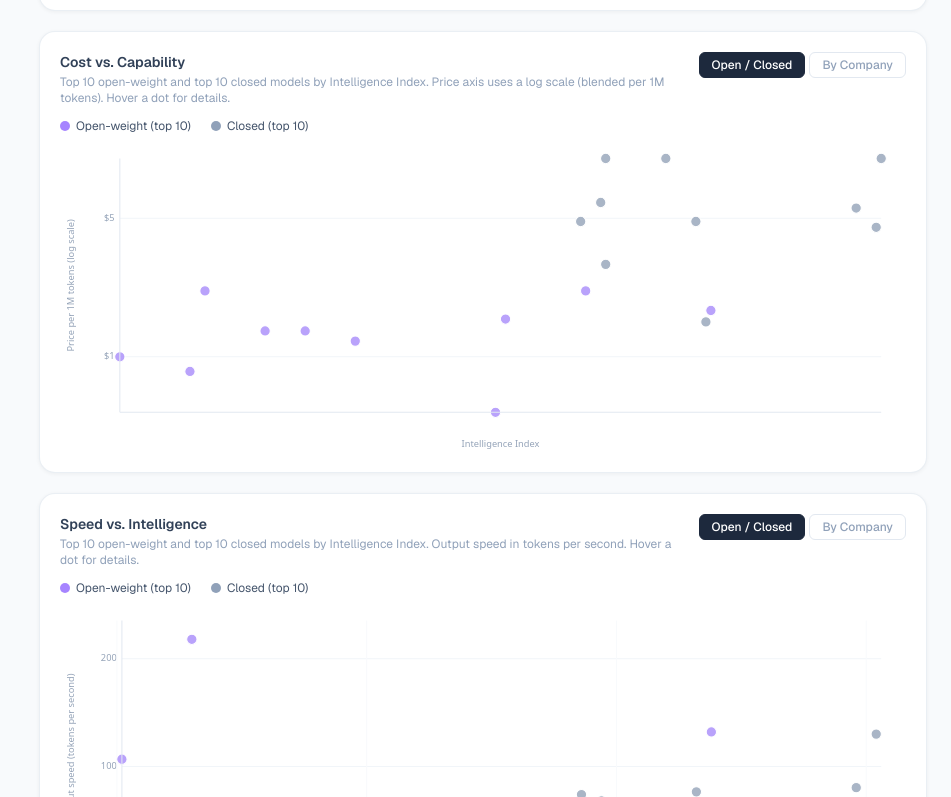
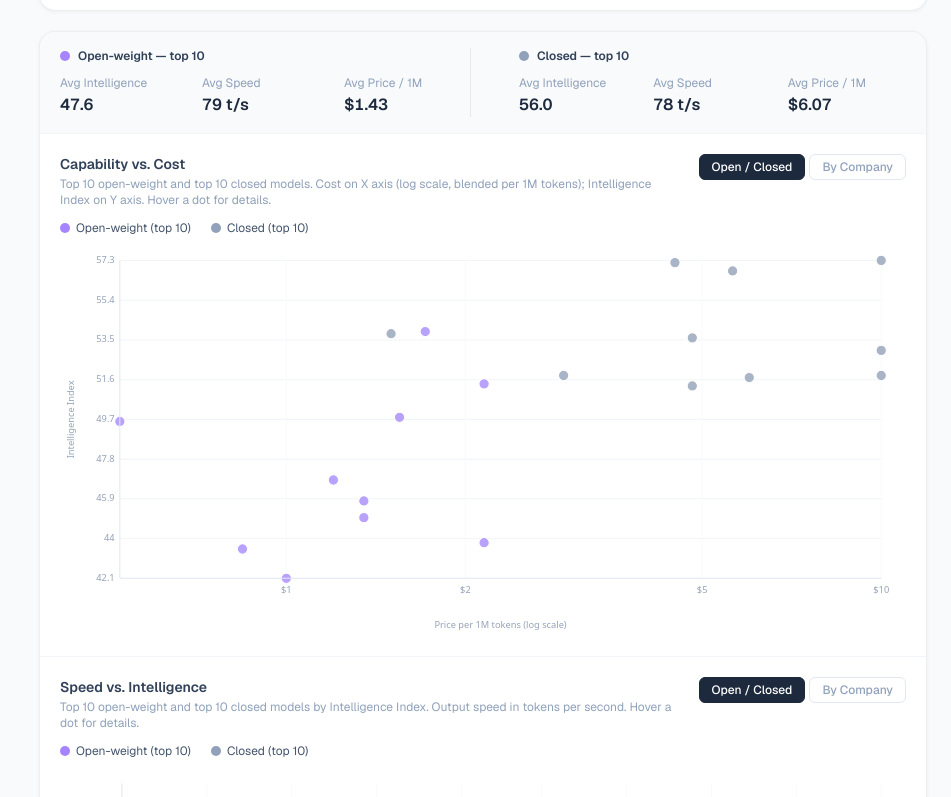
Before and after one commit to alym00sa-dev/ai-market-intelligence-public, a Next.js app: page /models in a window 1280 px wide. Shown: the part 2083-2880 px from the top of the page, without its empty margins (329-1280 px from the left). Built offline with nearby package versions, Linux system fonts and the light colour scheme.

Commit message:
updating graph layouts

```diff
--- a/app/components/FrontierModels.tsx
+++ b/app/components/FrontierModels.tsx
@@ -31,9 +31,10 @@ function fmt(n: number | null, dec = 1): string {
 }
 function fmtPrice(n: number | null): string {
   if (n == null) return "n/a"
-  if (n < 0.01) return `$${n.toFixed(3)}`
-  if (n < 1)    return `$${n.toFixed(2)}`
-  return `$${n.toFixed(0)}`
+  if (n < 0.01)  return `$${n.toFixed(4)}`
+  if (n < 1)     return `$${n.toFixed(3)}`
+  if (n < 10)    return `$${n.toFixed(2)}`
+  return `$${n.toFixed(2)}`
 }
 function fmtDate(d: string | null): string {
   if (!d) return "n/a"
@@ -534,7 +535,7 @@ function OpenVsClosedFrontier({ models }: { models: ModelRecord[] }) {
     <div className="bg-white rounded-2xl border border-slate-200/70 shadow-[0_1px_4px_rgba(0,0,0,0.05)] px-5 py-5">
       <div className="flex items-start justify-between gap-4 mb-2">
         <div className="flex-1 min-w-0">
-          <h3 className="text-sm font-semibold text-slate-700">Open vs. Closed Frontier</h3>
+          <h3 className="text-sm font-semibold text-slate-700">Open vs. Closed Intelligence Over Time</h3>
           <p className="text-xs text-slate-400 mt-0.5">
             Best model score at each point in time. Each step marks a new state-of-the-art. Hover any dot to see which model set the record.
           </p>
@@ -979,7 +980,7 @@ function ReleaseTimeline({ models }: { models: ModelRecord[] }) {
 
 // ── Graph 4: Cost vs Intelligence (top 20 + by-company view) ─────────────────
 
-function CostScatter({ models }: { models: ModelRecord[] }) {
+function CostScatter({ models, inner }: { models: ModelRecord[]; inner?: boolean }) {
   const [hovered, setHovered] = useState<ModelRecord | null>(null)
   const [viewMode, setViewMode] = useState<"open-closed" | "by-company">("open-closed")
 
@@ -1001,7 +1002,7 @@ function CostScatter({ models }: { models: ModelRecord[] }) {
   const plotModels = viewMode === "by-company" ? topByCompany : [...topOpen, ...topClosed]
   if (plotModels.length === 0) return null
 
-  const W = 820, H = 300, PAD_L = 58, PAD_B = 38, PAD_T = 16, PAD_R = 24
+  const W = 820, H = 380, PAD_L = 58, PAD_B = 56, PAD_T = 16, PAD_R = 24
   const plotW = W - PAD_L - PAD_R
   const plotH = H - PAD_T - PAD_B
 
@@ -1012,10 +1013,12 @@ function CostScatter({ models }: { models: ModelRecord[] }) {
   const logMax = Math.log10(maxP)
   const minI = Math.min(...intels), maxI = Math.max(...intels)
 
-  const toX = (v: number) => PAD_L + ((v - minI) / (maxI - minI || 1)) * plotW
-  const toY = (p: number) => PAD_T + (1 - (Math.log10(Math.max(p, 0.001)) - logMin) / (logMax - logMin || 1)) * plotH
-
-  const yTicks = [0.001, 0.01, 0.1, 0.5, 1, 5, 15, 50, 150].filter(t => t >= minP * 0.4 && t <= maxP * 2.5)
+  const toX = (p: number) => PAD_L + ((Math.log10(Math.max(p, 0.001)) - logMin) / (logMax - logMin || 1)) * plotW
+  const toY = (v: number) => PAD_T + (1 - (v - minI) / (maxI - minI || 1)) * plotH
+
+  const xTicks = [0.001, 0.005, 0.01, 0.05, 0.1, 0.25, 0.5, 1, 2, 5, 10, 15, 30, 50, 100, 150].filter(t => t >= minP * 0.4 && t <= maxP * 2.5)
+  const iStep = (maxI - minI) / 8
+  const yTicks = Array.from({ length: 9 }, (_, i) => parseFloat((minI + i * iStep).toFixed(1))).filter(t => t <= maxI + 0.1)
 
   const dotColor = (m: ModelRecord) =>
     viewMode === "by-company" ? orgColor(m.org) : (m.open_weight === true ? "#a78bfa" : "#94a3b8")
@@ -1024,15 +1027,16 @@ function CostScatter({ models }: { models: ModelRecord[] }) {
     ? [...new Set(topByCompany.map(m => m.org))].sort()
     : []
 
+  const inner_ = inner
   return (
-    <div className="bg-white rounded-2xl border border-slate-200/70 shadow-[0_1px_4px_rgba(0,0,0,0.05)] px-5 py-5">
+    <div className={inner_ ? "px-5 py-5" : "bg-white rounded-2xl border border-slate-200/70 shadow-[0_1px_4px_rgba(0,0,0,0.05)] px-5 py-5"}>
       <div className="flex items-start justify-between gap-4 mb-1">
         <div className="flex-1 min-w-0">
-          <h3 className="text-sm font-semibold text-slate-700">Cost vs. Capability</h3>
+          <h3 className="text-sm font-semibold text-slate-700">Capability vs. Cost</h3>
           <p className="text-xs text-slate-400 mt-0.5">
             {viewMode === "open-closed"
-              ? "Top 10 open-weight and top 10 closed models by Intelligence Index. Price axis uses a log scale (blended per 1M tokens). Hover a dot for details."
-              : "Top 30 models with pricing data, colored by company. Price axis uses a log scale. Hover a dot for details."
+              ? "Top 10 open-weight and top 10 closed models. Cost on X axis (log scale, blended per 1M tokens); Intelligence Index on Y axis. Hover a dot for details."
+              : "Top 30 models with pricing data, colored by company. Cost on X axis (log scale); Intelligence Index on Y axis. Hover a dot for details."
             }
           </p>
         </div>
@@ -1081,6 +1085,17 @@ function CostScatter({ models }: { models: ModelRecord[] }) {
               <g key={t}>
                 <line x1={PAD_L} y1={y} x2={PAD_L + plotW} y2={y} stroke="#f1f5f9" strokeWidth={1} />
                 <text x={PAD_L - 5} y={y} textAnchor="end" dominantBaseline="middle"
+                  fontSize={9} fill="#94a3b8" fontFamily="ui-sans-serif, system-ui">{t}</text>
+              </g>
+            )
+          })}
+          {xTicks.map(t => {
+            const x = toX(t)
+            if (x < PAD_L - 2 || x > PAD_L + plotW + 2) return null
+            return (
+              <g key={t}>
+                <line x1={x} y1={PAD_T} x2={x} y2={PAD_T + plotH} stroke="#f8fafc" strokeWidth={1} />
+                <text x={x} y={H - PAD_B + 14} textAnchor="middle"
                   fontSize={9} fill="#94a3b8" fontFamily="ui-sans-serif, system-ui">
                   ${t < 1 ? t.toFixed(t < 0.01 ? 3 : 2) : t}
                 </text>
@@ -1089,7 +1104,7 @@ function CostScatter({ models }: { models: ModelRecord[] }) {
           })}
 
           {plotModels.map(m => {
-            const x = toX(m.intelligence_index!), y = toY(m.price_blended!)
+            const x = toX(m.price_blended!), y = toY(m.intelligence_index!)
             const isHov = hovered?.id === m.id
             return (
               <g key={m.id}>
@@ -1104,7 +1119,7 @@ function CostScatter({ models }: { models: ModelRecord[] }) {
           })}
 
           {hovered && (() => {
-            const x = toX(hovered.intelligence_index!), y = toY(hovered.price_blended!)
+            const x = toX(hovered.price_blended!), y = toY(hovered.intelligence_index!)
             const tx = x > W * 0.68 ? x - 158 : x + 10
             const ty = y < 60 ? y + 8 : y - 62
             return (
@@ -1126,11 +1141,11 @@ function CostScatter({ models }: { models: ModelRecord[] }) {
             )
           })()}
 
-          <text x={PAD_L + plotW / 2} y={H - 4} textAnchor="middle"
-            fontSize={9} fill="#94a3b8" fontFamily="ui-sans-serif, system-ui">Intelligence Index</text>
+          <text x={PAD_L + plotW / 2} y={H - 8} textAnchor="middle"
+            fontSize={9} fill="#94a3b8" fontFamily="ui-sans-serif, system-ui">Price per 1M tokens (log scale)</text>
           <text x={14} y={PAD_T + plotH / 2} textAnchor="middle"
             transform={`rotate(-90, 14, ${PAD_T + plotH / 2})`}
-            fontSize={9} fill="#94a3b8" fontFamily="ui-sans-serif, system-ui">Price per 1M tokens (log scale)</text>
+            fontSize={9} fill="#94a3b8" fontFamily="ui-sans-serif, system-ui">Intelligence Index</text>
 
           <line x1={PAD_L} y1={PAD_T} x2={PAD_L} y2={PAD_T + plotH} stroke="#e2e8f0" strokeWidth={1} />
           <line x1={PAD_L} y1={PAD_T + plotH} x2={PAD_L + plotW} y2={PAD_T + plotH} stroke="#e2e8f0" strokeWidth={1} />
@@ -1142,7 +1157,7 @@ function CostScatter({ models }: { models: ModelRecord[] }) {
 
 // ── Graph 5: Speed vs Intelligence (top 20 + by-company view) ────────────────
 
-function SpeedVsIntelligence({ models }: { models: ModelRecord[] }) {
+function SpeedVsIntelligence({ models, inner }: { models: ModelRecord[]; inner?: boolean }) {
   const [hovered, setHovered] = useState<ModelRecord | null>(null)
   const [viewMode, setViewMode] = useState<"open-closed" | "by-company">("open-closed")
 
@@ -1164,7 +1179,7 @@ function SpeedVsIntelligence({ models }: { models: ModelRecord[] }) {
   const plotModels = viewMode === "by-company" ? topByCompany : [...topOpen, ...topClosed]
   if (plotModels.length === 0) return null
 
-  const W = 820, H = 300, PAD_L = 60, PAD_B = 38, PAD_T = 16, PAD_R = 24
+  const W = 820, H = 380, PAD_L = 60, PAD_B = 56, PAD_T = 16, PAD_R = 24
   const plotW = W - PAD_L - PAD_R
   const plotH = H - PAD_T - PAD_B
 
@@ -1176,9 +1191,9 @@ function SpeedVsIntelligence({ models }: { models: ModelRecord[] }) {
   const toX = (v: number) => PAD_L + ((v - minI) / (maxI - minI || 1)) * plotW
   const toY = (v: number) => PAD_T + (1 - (v - minS) / (maxS - minS || 1)) * plotH
 
-  const yTicks = [0, 25, 50, 100, 200, 400, 800, 1500, 3000].filter(t => t <= maxS * 1.1)
-  const xStep  = Math.ceil((maxI - minI) / 5 / 5) * 5 || 5
-  const xTicks = Array.from({ length: 7 }, (_, i) => Math.round(minI + i * xStep)).filter(t => t <= maxI + 1)
+  const yTicks = [0, 10, 25, 50, 75, 100, 150, 200, 300, 400, 600, 800, 1200, 1500, 2000, 3000].filter(t => t <= maxS * 1.1)
+  const xStep  = (maxI - minI) / 9
+  const xTicks = Array.from({ length: 10 }, (_, i) => parseFloat((minI + i * xStep).toFixed(1))).filter(t => t <= maxI + 0.1)
 
   const dotColor = (m: ModelRecord) =>
     viewMode === "by-company" ? orgColor(m.org) : (m.open_weight === true ? "#a78bfa" : "#94a3b8")
@@ -1187,8 +1202,9 @@ function SpeedVsIntelligence({ models }: { models: ModelRecord[] }) {
     ? [...new Set(topByCompany.map(m => m.org))].sort()
     : []
 
+  const inner_ = inner
   return (
-    <div className="bg-white rounded-2xl border border-slate-200/70 shadow-[0_1px_4px_rgba(0,0,0,0.05)] px-5 py-5">
+    <div className={inner_ ? "px-5 py-5" : "bg-white rounded-2xl border border-slate-200/70 shadow-[0_1px_4px_rgba(0,0,0,0.05)] px-5 py-5"}>
       <div className="flex items-start justify-between gap-4 mb-1">
         <div className="flex-1 min-w-0">
           <h3 className="text-sm font-semibold text-slate-700">Speed vs. Intelligence</h3>
@@ -1253,7 +1269,7 @@ function SpeedVsIntelligence({ models }: { models: ModelRecord[] }) {
             return (
               <g key={t}>
                 <line x1={x} y1={PAD_T} x2={x} y2={PAD_T + plotH} stroke="#f8fafc" strokeWidth={1} />
-                <text x={x} y={H - 8} textAnchor="middle"
+                <text x={x} y={H - PAD_B + 14} textAnchor="middle"
                   fontSize={9} fill="#94a3b8" fontFamily="ui-sans-serif, system-ui">{t}</text>
               </g>
             )
@@ -1297,7 +1313,7 @@ function SpeedVsIntelligence({ models }: { models: ModelRecord[] }) {
             )
           })()}
 
-          <text x={PAD_L + plotW / 2} y={H - 4} textAnchor="middle"
+          <text x={PAD_L + plotW / 2} y={H - 8} textAnchor="middle"
             fontSize={9} fill="#94a3b8" fontFamily="ui-sans-serif, system-ui">Intelligence Index</text>
           <text x={14} y={PAD_T + plotH / 2} textAnchor="middle"
             transform={`rotate(-90, 14, ${PAD_T + plotH / 2})`}
@@ -1307,6 +1323,72 @@ function SpeedVsIntelligence({ models }: { models: ModelRecord[] }) {
           <line x1={PAD_L} y1={PAD_T + plotH} x2={PAD_L + plotW} y2={PAD_T + plotH} stroke="#e2e8f0" strokeWidth={1} />
         </svg>
       </div>
+    </div>
+  )
+}
+
+// ── Scatter Section (metrics header + both scatter plots) ────────────────────
+
+function MetricStat({ label, value }: { label: string; value: string }) {
+  return (
+    <div>
+      <div className="text-xs text-slate-400 leading-tight">{label}</div>
+      <div className="text-base font-semibold text-slate-800 mt-0.5 tabular-nums">{value}</div>
+    </div>
+  )
+}
+
+function ScatterSection({ models }: { models: ModelRecord[] }) {
+  const top10Open = [...models]
+    .filter(m => m.open_weight === true && m.intelligence_index != null)
+    .sort((a, b) => b.intelligence_index! - a.intelligence_index!)
+    .slice(0, 10)
+
+  const top10Closed = [...models]
+    .filter(m => m.open_weight !== true && m.intelligence_index != null)
+    .sort((a, b) => b.intelligence_index! - a.intelligence_index!)
+    .slice(0, 10)
+
+  const avg = (arr: number[]) => arr.length ? arr.reduce((a, b) => a + b, 0) / arr.length : null
+
+  const openIntel  = avg(top10Open.map(m => m.intelligence_index!))
+  const openSpeed  = avg(top10Open.filter(m => m.tokens_per_sec != null && m.tokens_per_sec > 0).map(m => m.tokens_per_sec!))
+  const openPrice  = avg(top10Open.filter(m => m.price_blended != null && m.price_blended > 0).map(m => m.price_blended!))
+  const closedIntel = avg(top10Closed.map(m => m.intelligence_index!))
+  const closedSpeed = avg(top10Closed.filter(m => m.tokens_per_sec != null && m.tokens_per_sec > 0).map(m => m.tokens_per_sec!))
+  const closedPrice = avg(top10Closed.filter(m => m.price_blended != null && m.price_blended > 0).map(m => m.price_blended!))
+
+  return (
+    <div className="bg-white rounded-2xl border border-slate-200/70 shadow-[0_1px_4px_rgba(0,0,0,0.05)] overflow-hidden">
+      {/* Metrics header */}
+      <div className="px-5 py-4 grid grid-cols-2 gap-6 divide-x divide-slate-200 bg-slate-50">
+        <div>
+          <div className="flex items-center gap-2 mb-3">
+            <span className="w-2.5 h-2.5 rounded-full bg-violet-400 shrink-0" />
+            <span className="text-xs font-semibold text-slate-700">Open-weight — top 10</span>
+          </div>
+          <div className="grid grid-cols-3 gap-4">
+            <MetricStat label="Avg Intelligence" value={openIntel != null ? openIntel.toFixed(1) : "n/a"} />
+            <MetricStat label="Avg Speed" value={openSpeed != null ? `${openSpeed.toFixed(0)} t/s` : "n/a"} />
+            <MetricStat label="Avg Price / 1M" value={openPrice != null ? fmtPrice(openPrice) : "n/a"} />
+          </div>
+        </div>
+        <div className="pl-6">
+          <div className="flex items-center gap-2 mb-3">
+            <span className="w-2.5 h-2.5 rounded-full bg-slate-400 shrink-0" />
+            <span className="text-xs font-semibold text-slate-700">Closed — top 10</span>
+          </div>
+          <div className="grid grid-cols-3 gap-4">
+            <MetricStat label="Avg Intelligence" value={closedIntel != null ? closedIntel.toFixed(1) : "n/a"} />
+            <MetricStat label="Avg Speed" value={closedSpeed != null ? `${closedSpeed.toFixed(0)} t/s` : "n/a"} />
+            <MetricStat label="Avg Price / 1M" value={closedPrice != null ? fmtPrice(closedPrice) : "n/a"} />
+          </div>
+        </div>
+      </div>
+      <div className="border-t border-slate-100" />
+      <CostScatter models={models} inner />
+      <div className="border-t border-slate-100" />
+      <SpeedVsIntelligence models={models} inner />
     </div>
   )
 }
@@ -1467,8 +1549,7 @@ export default function FrontierModels({ data, builtAt }: { data: ModelsData; bu
           <TopModelsBarChart models={data.models} />
           <OpenVsClosedFrontier models={data.models} />
           <ReleaseTimeline models={data.models} />
-          <CostScatter models={data.models} />
-          <SpeedVsIntelligence models={data.models} />
+          <ScatterSection models={data.models} />
           <GeographyChart models={data.models} />
           <DomainRankings rankings={data.rankings} />
         </div>
```
